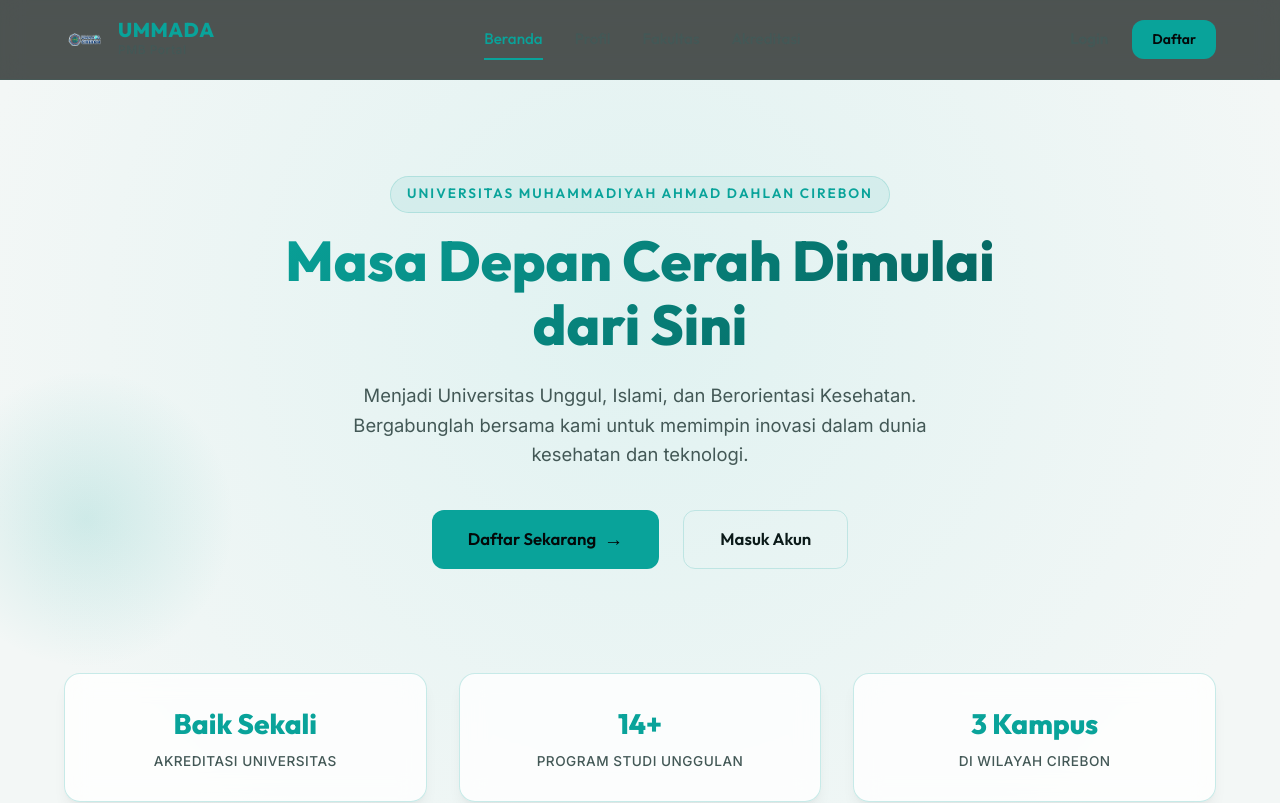
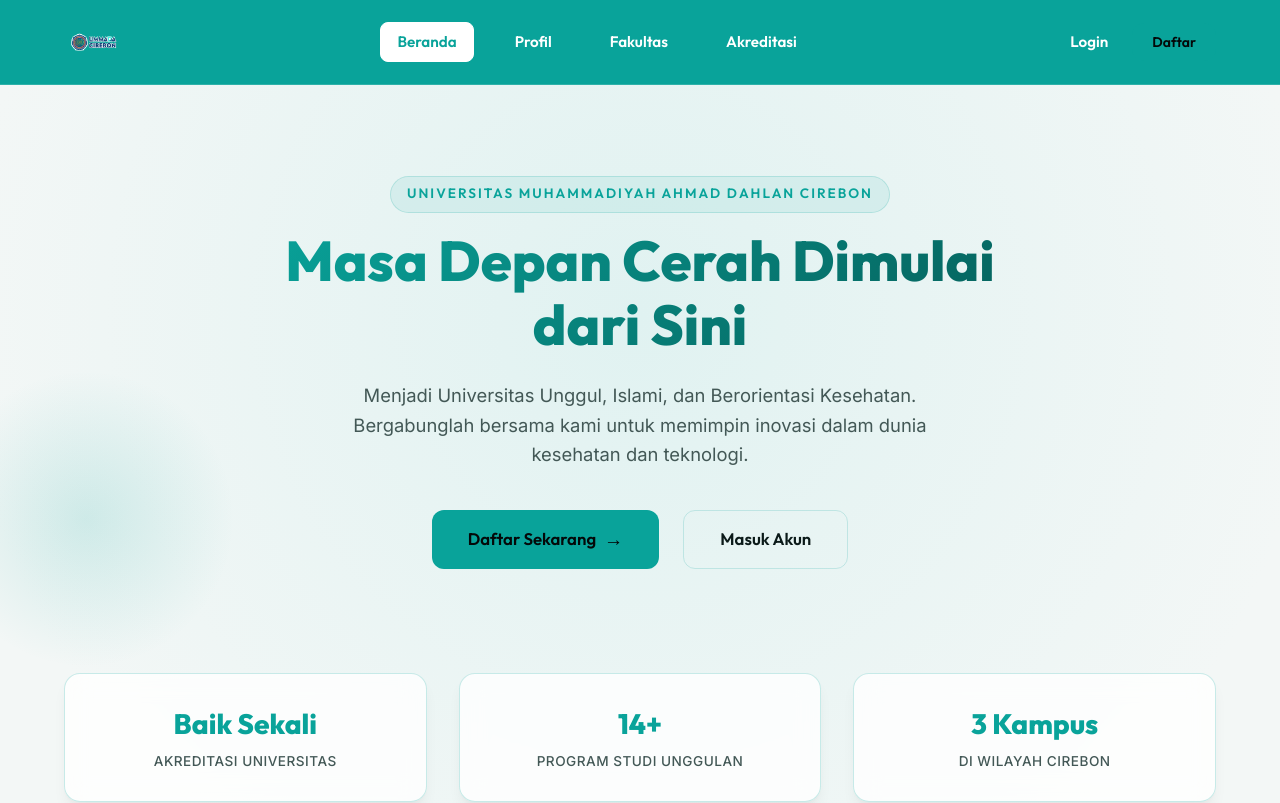
Before and after one commit to deffan10/Landing-Page-PMB-UMMADA, a Vue app: page / in a window 1280 px wide. Shown: the top 803 px of the page. Built offline with nearby package versions, Linux system fonts and the light colour scheme.

Commit message:
feat: style navbar header as teal with white pill menu links, enlarge header/footer logos, remove text branding from header, and make QR code block clickable

```diff
--- a/src/App.vue
+++ b/src/App.vue
@@ -5,10 +5,6 @@
       <div class="container navbar-container">
         <router-link to="/" class="navbar-logo">
           <img :src="logoUrl" alt="Logo UMMADA Cirebon" class="logo-img" />
-          <div class="logo-text">
-            <span class="logo-title">UMMADA</span>
-            <span class="logo-subtitle">PMB Portal</span>
-          </div>
         </router-link>
 
         <!-- Desktop Menu -->
@@ -171,20 +167,17 @@
   top: 0;
   left: 0;
   right: 0;
-  height: 80px;
-  background-color: rgba(7, 13, 12, 0.7);
-  backdrop-filter: blur(12px);
-  -webkit-backdrop-filter: blur(12px);
-  border-bottom: 1px solid rgba(9, 163, 154, 0.08);
+  height: 85px;
+  background-color: #09a39a;
+  border-bottom: 1px solid rgba(255, 255, 255, 0.15);
   z-index: 100;
   transition: all 0.3s ease;
 }
 
 .navbar-header.scrolled {
-  height: 70px;
-  background-color: rgba(7, 13, 12, 0.9);
-  border-bottom-color: rgba(9, 163, 154, 0.2);
-  box-shadow: 0 4px 20px rgba(0, 0, 0, 0.3);
+  height: 75px;
+  background-color: #09a39a;
+  box-shadow: 0 4px 20px rgba(9, 163, 154, 0.2);
 }
 
 .navbar-container {
@@ -201,9 +194,14 @@
 }
 
 .logo-img {
-  width: 42px;
-  height: 42px;
+  width: 60px;
+  height: 60px;
   object-fit: contain;
+}
+
+.footer-logo .logo-img {
+  width: 80px;
+  height: 80px;
 }
 
 .logo-text {
@@ -229,7 +227,34 @@
 
 .desktop-nav {
   display: flex;
-  gap: 2rem;
+  gap: 1.5rem;
+  align-items: center;
+}
+
+.desktop-nav .nav-link {
+  color: #ffffff !important;
+  font-family: var(--font-title);
+  font-weight: 600;
+  font-size: 0.95rem;
+  padding: 0.4rem 1rem;
+  border-radius: 8px;
+  border: 1px solid transparent;
+  transition: all var(--transition-fast);
+}
+
+.desktop-nav .nav-link::after {
+  display: none !important;
+}
+
+.desktop-nav .nav-link:hover {
+  color: #ffffff !important;
+  border-color: #ffffff;
+}
+
+.desktop-nav .nav-link.router-link-active {
+  background-color: #ffffff;
+  color: #09a39a !important;
+  border-color: #ffffff;
 }
 
 @media (max-width: 900px) {
@@ -248,11 +273,12 @@
   font-family: var(--font-title);
   font-weight: 600;
   font-size: 0.95rem;
-  color: var(--text-secondary);
+  color: #ffffff;
 }
 
 .btn-login-link:hover {
-  color: var(--primary);
+  color: rgba(255, 255, 255, 0.8);
+  text-decoration: underline;
 }
 
 .btn-nav-cta {
@@ -282,7 +308,7 @@
 .mobile-toggle span {
   width: 100%;
   height: 2px;
-  background-color: var(--text-primary);
+  background-color: #ffffff;
   border-radius: 2px;
   transition: all 0.3s cubic-bezier(0.645, 0.045, 0.355, 1);
 }
--- a/src/views/HomeView.vue
+++ b/src/views/HomeView.vue
@@ -77,12 +77,14 @@
         </div>
 
         <div class="biaya-qr-display text-center">
-          <div class="qr-wrapper">
-            <img :src="qrCodeUrl" alt="QR Code Biaya PMB UMMADA" class="qr-img" />
-            <div class="qr-overlay">
-              <span class="scan-text">Scan QR / Klik untuk Rincian Biaya</span>
+          <a :href="home.biayaPerkuliahan?.linkBrosur" target="_blank" rel="noopener" class="qr-link">
+            <div class="qr-wrapper">
+              <img :src="qrCodeUrl" alt="QR Code Biaya PMB UMMADA" class="qr-img" />
+              <div class="qr-overlay">
+                <span class="scan-text">Scan QR / Klik untuk Rincian Biaya</span>
+              </div>
             </div>
-          </div>
+          </a>
           <p class="qr-caption">Brosur rincian biaya kuliah tahun akademik 2026/2027</p>
         </div>
       </div>
```
